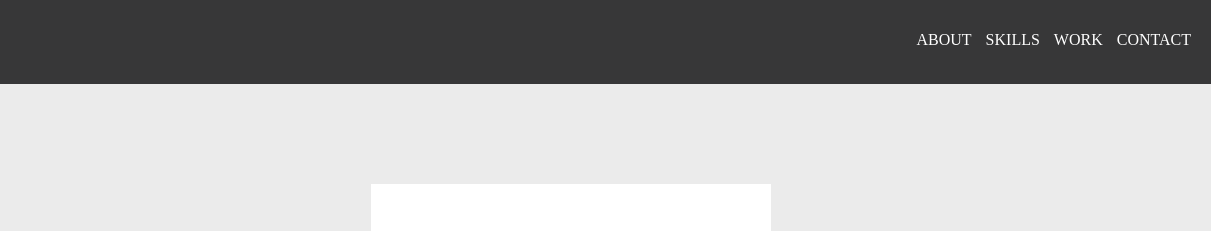
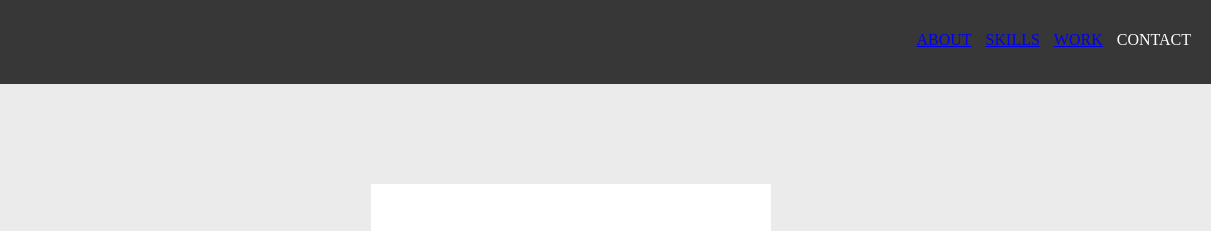
Before and after one commit to A-Thang/UX_UI_HW_18, a plain HTML site: page index.html in a window 1280 px wide. Shown: the top 231 px of the page, 69-1280 px from the left. Drawn offline with Linux system fonts and the light colour scheme.

Commit message:
Added Links

```diff
--- a/index.html
+++ b/index.html
@@ -8,9 +8,9 @@
     <header>
       <img src="images/Me Logo.png" width="50 px">
       <ul>
-        <li>ABOUT</li>
-        <li>SKILLS</li>
-        <li>WORK</li>
+        <li><a href="index.html">ABOUT</a></li>
+        <li><a href="myuxskills.html">SKILLS</a></li>
+        <li><a href="mywork.html">WORK</a></li>
         <li>CONTACT</li>
       </ul>
     </header>
```
Also changed, not shown: myuxskills.html (+3 -3 lines), mywork.html (+3 -3 lines).
